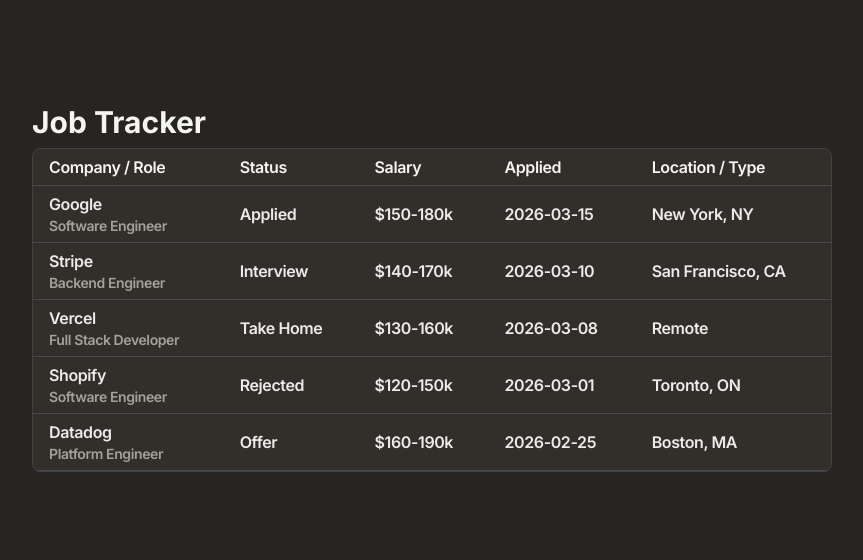
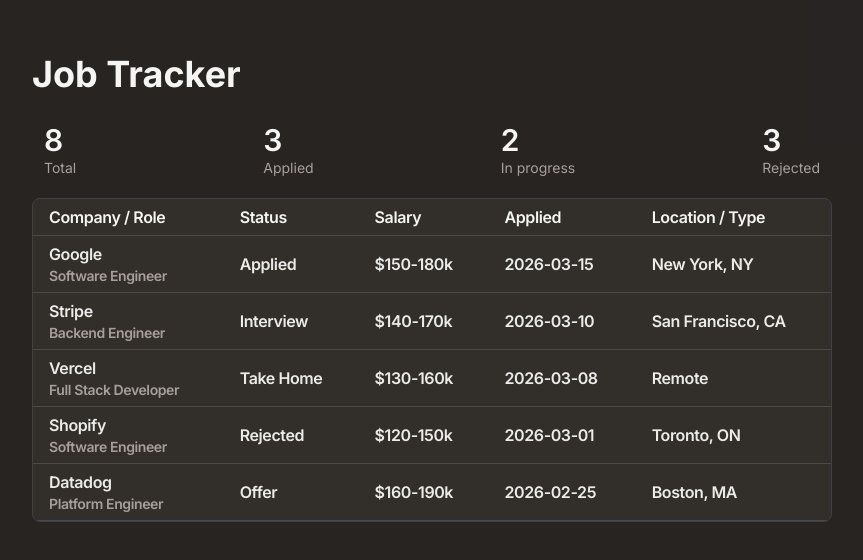
Before and after one commit to mcomatas/job-tracker, a Next.js app in the folder frontend/: page / in a window 1280 px wide. Shown: the part 112-672 px from the top of the page, without its empty margins (208-1071 px from the left). Built offline with nearby package versions, Linux system fonts and the light colour scheme.

Commit message:
Added mock stats on top of table. Added hover effect to table rows.

```diff
--- a/frontend/app/page.tsx
+++ b/frontend/app/page.tsx
@@ -1,5 +1,14 @@
 import ApplicationTable from "@/components/applicationTable";
 import { Application, ApplicationStatus } from "@/types/application";
+
+function Stat({ num, title }: { num: number; title: string }) {
+  return (
+    <div>
+      <h2 className="text-3xl font-semibold">{num}</h2>
+      <p className="text-sm text-stone-400">{title}</p>
+    </div>
+  );
+}
 
 export default function Home() {
   const applications: Application[] = [
@@ -67,10 +76,14 @@ export default function Home() {
 
   return (
     <main className="min-h-screen bg-stone-900/95 flex items-center justify-center">
-      <div className="text-center space-y-2">
-        <h1 className="text-3xl font-bold text-left text-stone-100">
-          Job Tracker
-        </h1>
+      <div className="text-center space-y-2 text-stone-100">
+        <h1 className="text-4xl font-bold text-left pb-2">Job Tracker</h1>
+        <div className="text-left justify-between p-3 flex flex-row">
+          <Stat num={8} title="Total" />
+          <Stat num={3} title="Applied" />
+          <Stat num={2} title="In progress" />
+          <Stat num={3} title="Rejected" />
+        </div>
         <ApplicationTable applications={applications} />
       </div>
     </main>
--- a/frontend/components/applicationTable.tsx
+++ b/frontend/components/applicationTable.tsx
@@ -42,7 +42,10 @@ export default function ApplicationTable({
         </thead>
         <tbody>
           {applications.map((application) => (
-            <tr key={application.id}>
+            <tr
+              key={application.id}
+              className="hover:bg-stone-900/50 cursor-pointer"
+            >
               <ApplicationTableData>
                 <div className="flex flex-col">
                   <p>{application.company}</p>
```
